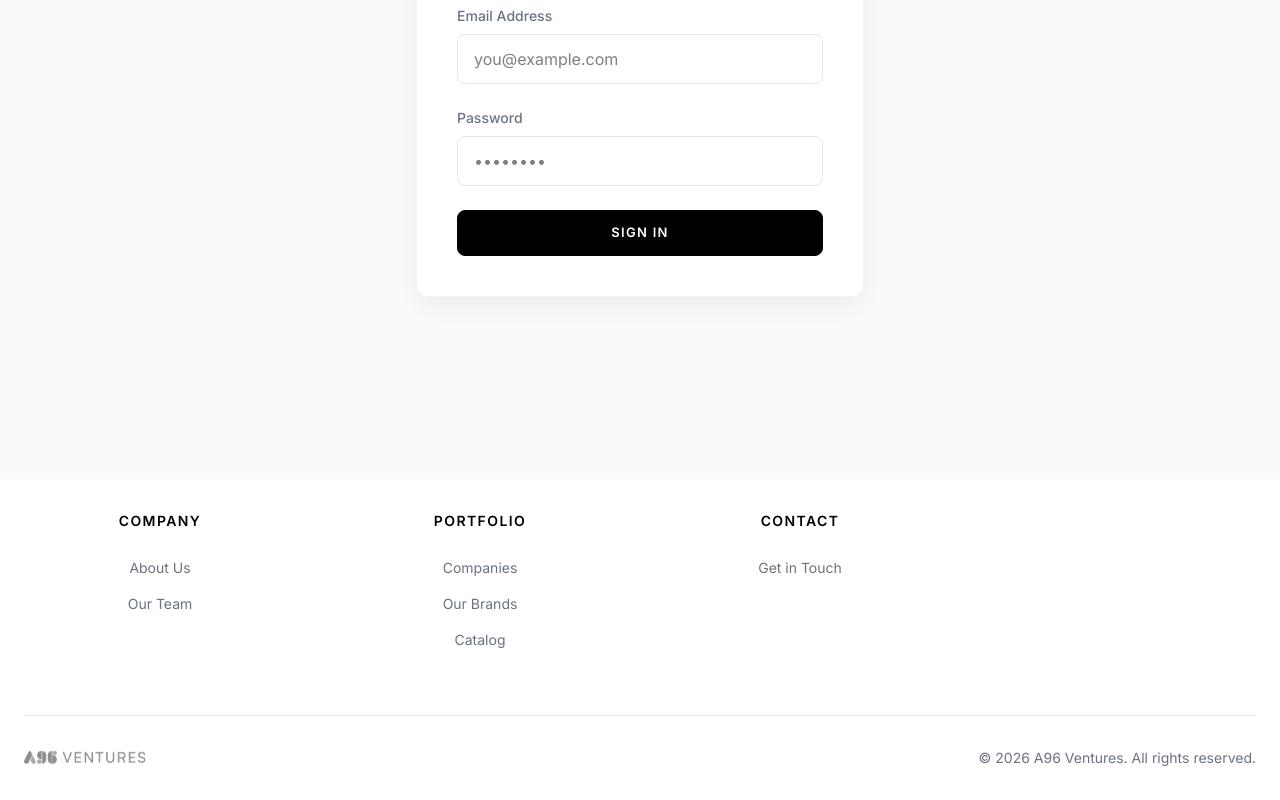
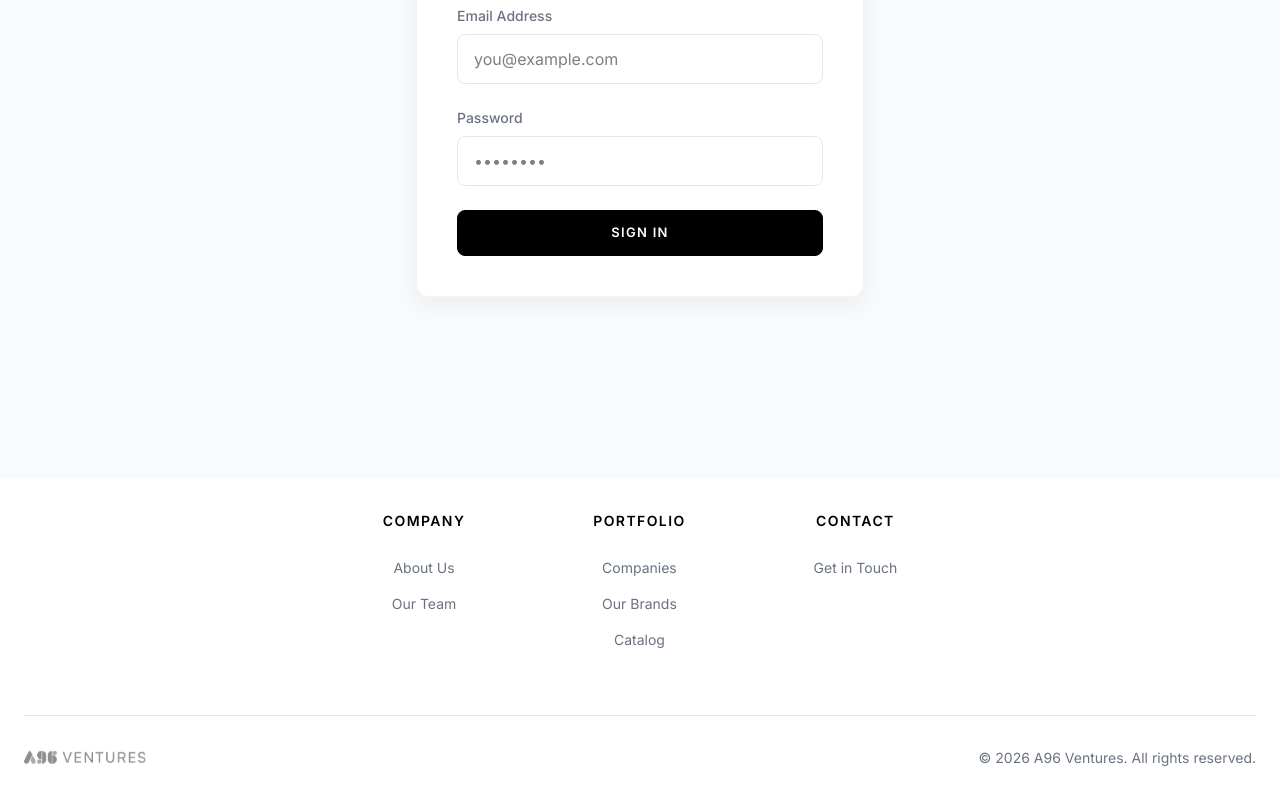
Before and after one commit to AmanJhawar/a96ventures, a Next.js app: page /admin/login in a window 1280 px wide. Shown: the part 401-1201 px from the top of the page. Built offline with nearby package versions, Linux system fonts and the light colour scheme; no server answers.

Commit message:
refactor: remove tsparticles, update dependencies, and adjust footer layout and UnicornHero configuration

```diff
--- a/src/components/UnicornHero.tsx
+++ b/src/components/UnicornHero.tsx
@@ -37,7 +37,6 @@ export default function NetworkHero() {
           inset: 0 !important;
         }
       `}} />
-        {/* @ts-expect-error - unicornstudio-react lacks proper TypeScript definitions */}
         <UnicornScene
           projectId="Pvsa8dKMzsvq5SodEcxA"
           width="100%"
--- a/src/components/footer.tsx
+++ b/src/components/footer.tsx
@@ -7,7 +7,7 @@ export default function Footer() {
   return (
     <footer className="mt-auto">
       <div className="max-w-8xl mx-auto px-6 py-8">
-        <div className="grid grid-cols-1 sm:grid-cols-2 md:grid-cols-4 gap-12 mb-16 text-center">
+        <div className="flex flex-col sm:flex-row justify-center gap-12 md:gap-32 mb-16 text-center">
           <div>
             <h3 className="text-sm font-semibold tracking-widest text-black mb-6 uppercase">Company</h3>
             <ul className="space-y-3">
```
Also changed, not shown: package.json (+3 -6 lines), 1 other file (tests, documents, lock files or other folders).
